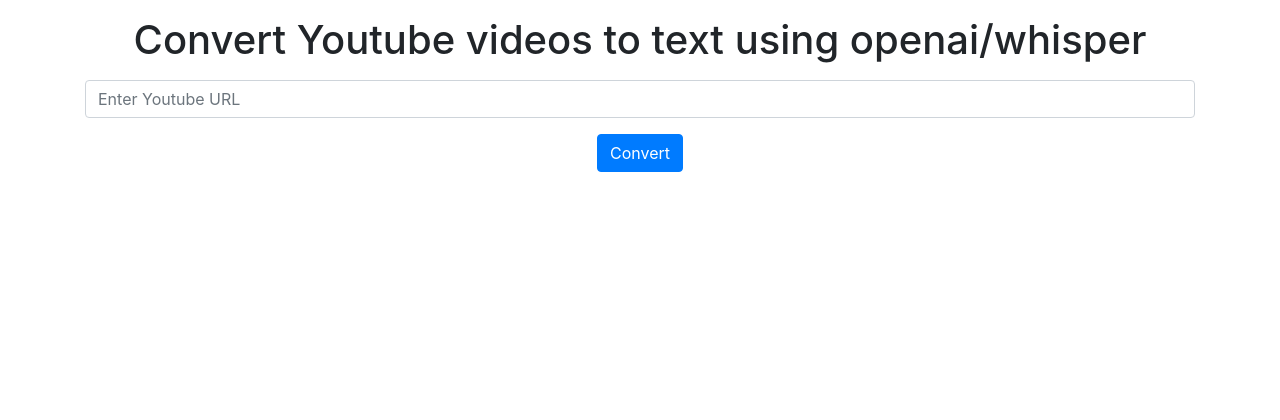
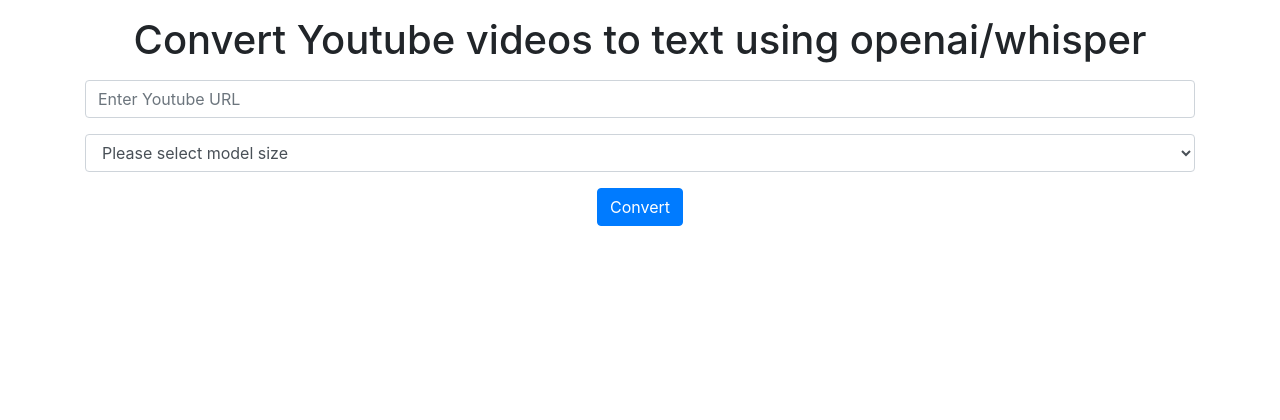
Before and after one commit to sensahin/YouWhisper, a Flask app: page / in a window 1280 px wide. Shown: the part 56-476 px from the top of the page. Run offline with Flask 2, Linux system fonts and the light colour scheme; some libraries are stand-ins or nearby versions.

Commit message:
model size selection added..

```diff
--- a/templates/home.html
+++ b/templates/home.html
@@ -21,6 +21,17 @@
             <div class="form-group">
                 <input type="text" class="form-control" name="link" placeholder="Enter Youtube URL">
             </div>
+            <!-- we will add dropdown to select models: tiny, base, small, medium and we will pass this to the form. Name should be model. -->
+            <div class="form-group">
+                <select class="form-control" name="model">
+                    <!-- add please select text-->
+                    <option value="">Please select model size</option>
+                    <option value="tiny">Tiny - 39M Parameters</option>
+                    <option value="base">Base - 74M Parameters</option>
+                    <option value="small">Small - 244M Parameters</option>
+                    <option value="medium">Medium - 769M Parameters</option>
+                </select>
+            </div>
             <button type="submit" class="btn btn-primary">Convert</button>
         </form>
 {% endblock %}
--- a/webapp.py
+++ b/webapp.py
@@ -12,10 +12,14 @@
         link = None
         try:
             link = request.form["link"]
+            # we need to validate if model is empty or not if empty then we need to set it to base
+            model = request.form["model"]
+            if model == "":
+                model = "base"
         except:
             errors += "<p>{!r} is not a valid link.</p>\n".format(request.form["link"])
         if link is not None:
-            result = main(link)
+            result = main(link,model)
             print(result)
             return render_template("result.html", result=result)
     return render_template("home.html", errors=errors)
```
Also changed, not shown: main.py (+7 -4 lines), README.md.
